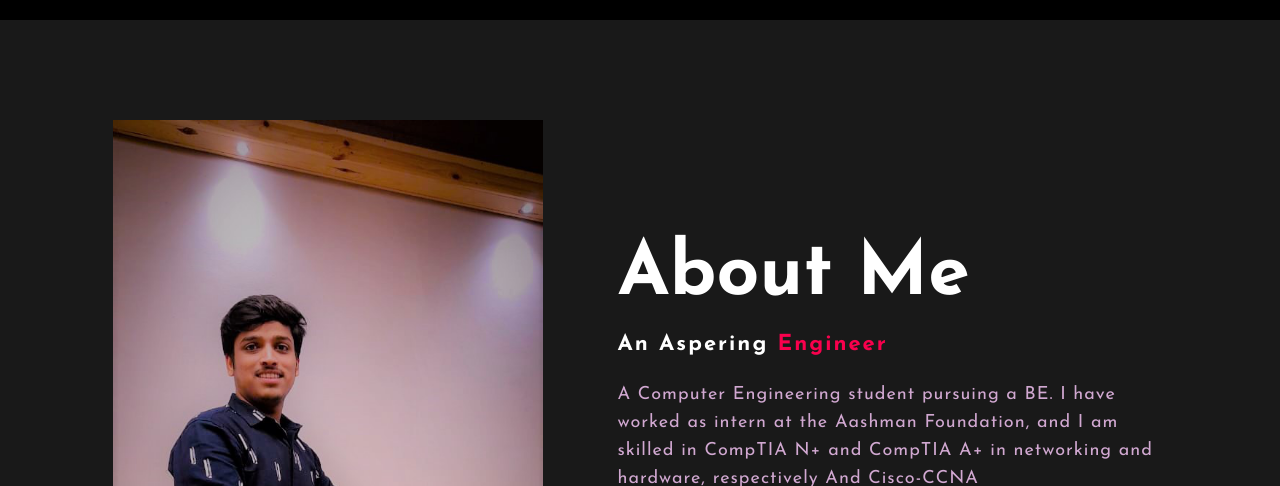
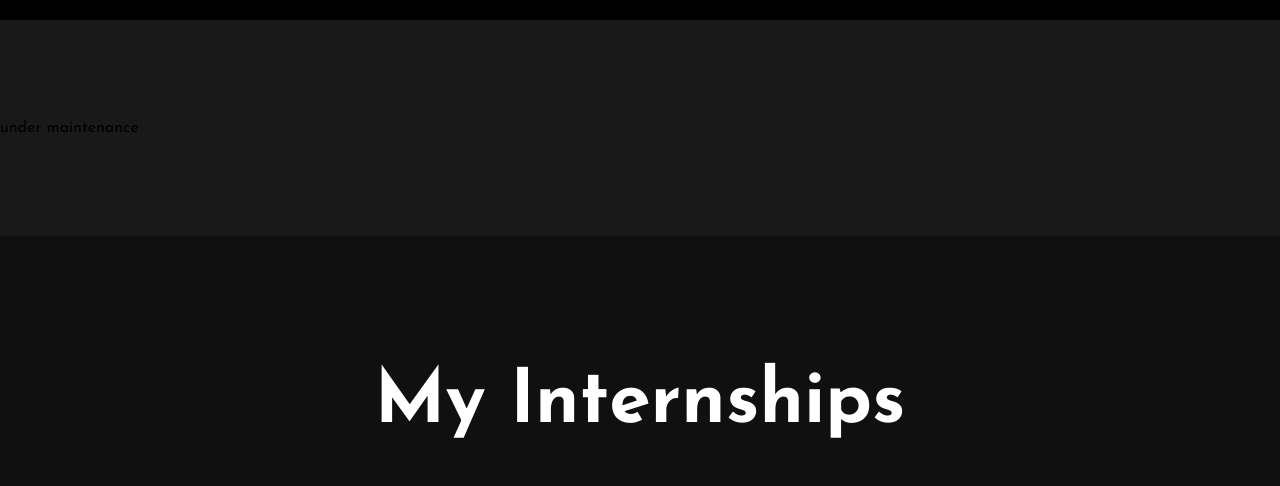
Before and after one commit to Shlok-sj/portfolio.github.io, a plain HTML site: page index.html in a window 1280 px wide. Shown: the part 780-1266 px from the top of the page. Drawn offline with Linux system fonts and the light colour scheme.

Commit message:
Update index.html

```diff
--- a/index.html
+++ b/index.html
@@ -40,7 +40,7 @@
     </div>
 
     <section class="about">
-        <div class="main">
+<!--         <div class="main">
             <img src="SHLOK.png" alt="pb">
             <div class="about-text">
                 <h2>About me</h2>
@@ -53,7 +53,8 @@
                 <p>I seek challenging opportunities where I can fully use my skills for the success of the organization.</p>
                 <button type="button">Let's Talk</button>
             </div>
-        </div>
+        </div> -->
+      <p>under maintenance</p>
     </section>
     <div class="internships">
         <div class=title>
```
